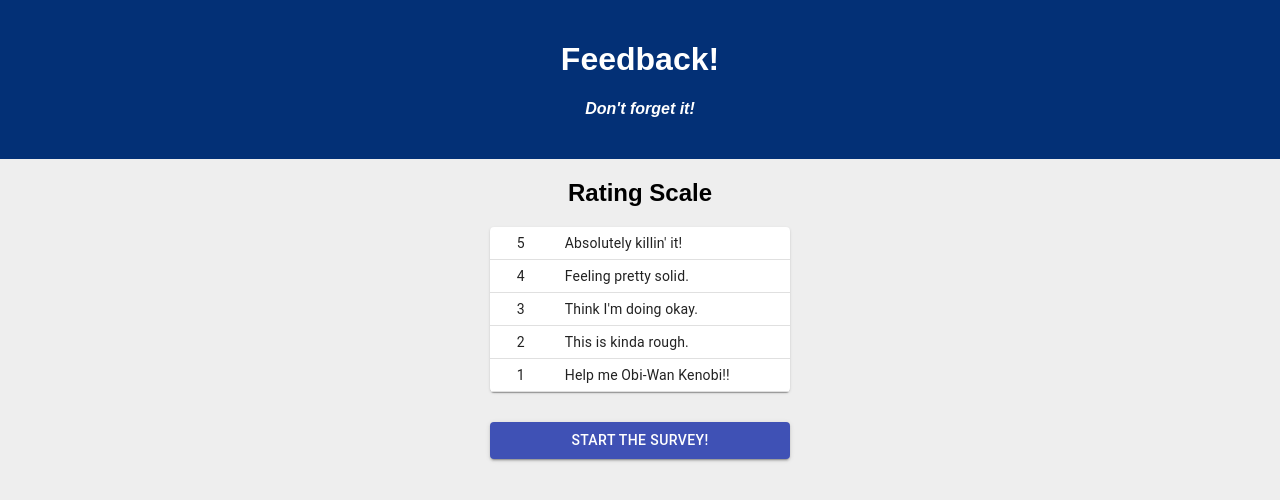
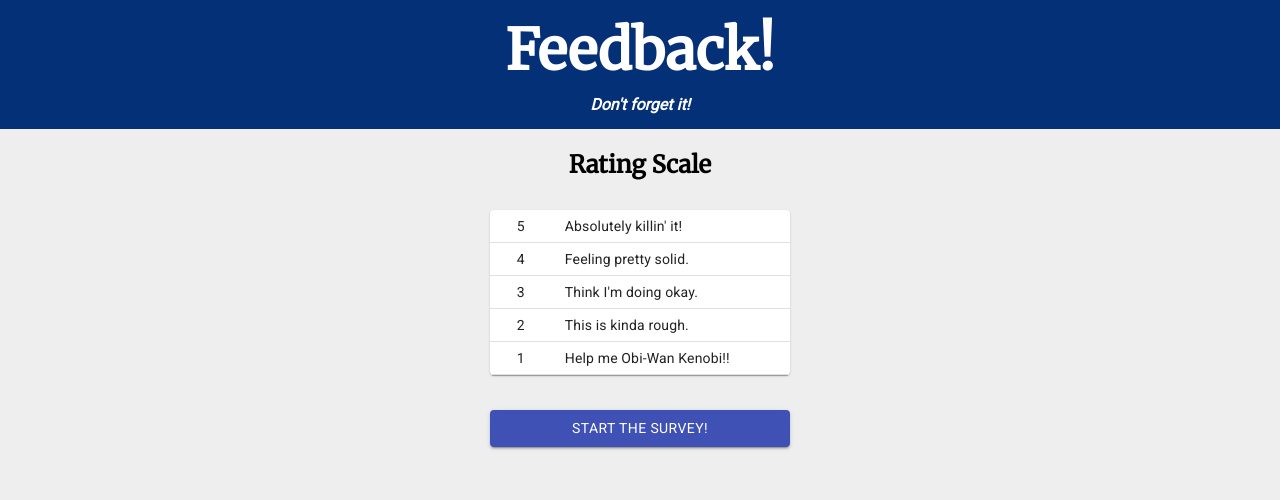
Before and after one commit to vkarlen/redux-feedback-loop, a React (Create React App) app: page / in a window 1280 px wide. Shown: the top 500 px of the page. Built offline with nearby package versions, Linux system fonts and the light colour scheme.

Commit message:
Did some global styling

```diff
--- a/public/index.html
+++ b/public/index.html
@@ -1,15 +1,18 @@
 <!DOCTYPE html>
 <html lang="en">
   <head>
-    <meta charset="utf-8">
-    <meta name="viewport" content="width=device-width, initial-scale=1, shrink-to-fit=no">
-    <meta name="theme-color" content="#000000">
+    <meta charset="utf-8" />
+    <meta
+      name="viewport"
+      content="width=device-width, initial-scale=1, shrink-to-fit=no"
+    />
+    <meta name="theme-color" content="#000000" />
     <!--
       manifest.json provides metadata used when your web app is added to the
       homescreen on Android. See https://developers.google.com/web/fundamentals/engage-and-retain/web-app-manifest/
     -->
-    <link rel="manifest" href="%PUBLIC_URL%/manifest.json">
-    <link rel="shortcut icon" href="%PUBLIC_URL%/favicon.ico">
+    <link rel="manifest" href="%PUBLIC_URL%/manifest.json" />
+    <link rel="shortcut icon" href="%PUBLIC_URL%/favicon.ico" />
     <!--
       Notice the use of %PUBLIC_URL% in the tags above.
       It will be replaced with the URL of the `public` folder during the build.
@@ -19,12 +22,15 @@
       work correctly both with client-side routing and a non-root public URL.
       Learn how to configure a non-root public URL by running `npm run build`.
     -->
+    <link rel="preconnect" href="https://fonts.gstatic.com" />
+    <link
+      href="https://fonts.googleapis.com/css2?family=Merriweather:ital,wght@0,400;1,700&family=Roboto&display=swap"
+      rel="stylesheet"
+    />
     <title>React App</title>
   </head>
   <body>
-    <noscript>
-      You need to enable JavaScript to run this app.
-    </noscript>
+    <noscript> You need to enable JavaScript to run this app. </noscript>
     <div id="root"></div>
     <!--
       This HTML file is a template.
--- a/src/components/App/App.css
+++ b/src/components/App/App.css
@@ -5,25 +5,34 @@
 .App-header {
   background-color: #033076;
   min-height: 70px;
-  padding: 20px;
+  padding: 5px;
   color: white;
   margin-bottom: 20px;
 }
 
 .App-title {
-  font-size: 2em;
+  font-size: 3.5em;
+  font-family: 'Merriweather', serif;
+  margin: 10px;
 }
 
 .App-intro {
   font-size: large;
 }
 
+h2 {
+  font-family: 'Merriweather', serif;
+  margin-bottom: 30px;
+}
+
 h4 {
   font-style: italic;
+  margin: 10px;
 }
 
 body {
   background-color: rgb(238, 238, 238);
+  font-family: 'Roboto', sans-serif;
 }
 
 Button {
@@ -32,5 +41,5 @@
 
 .formContainer {
   margin-top: 50px;
-  padding: 20px;
+  padding: 30px;
 }
--- a/src/components/Home/Home.css
+++ b/src/components/Home/Home.css
@@ -1,6 +1,6 @@
 #startBtn {
   width: 300px;
-  margin-top: 20px;
+  margin-top: 25px;
 }
 
 #ratingContainer {
--- a/src/components/Home/Home.jsx
+++ b/src/components/Home/Home.jsx
@@ -1,4 +1,3 @@
-import { Link } from 'react-router-dom';
 import { useHistory } from 'react-router-dom';
 import './Home.css';
 
```
